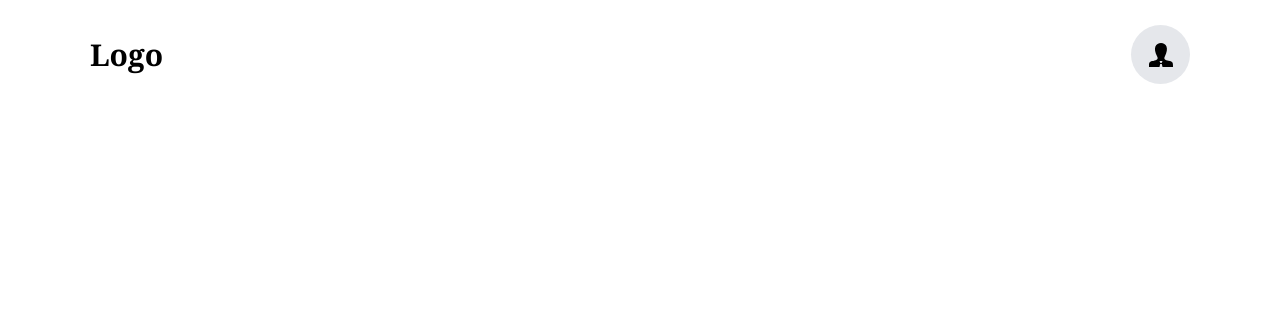
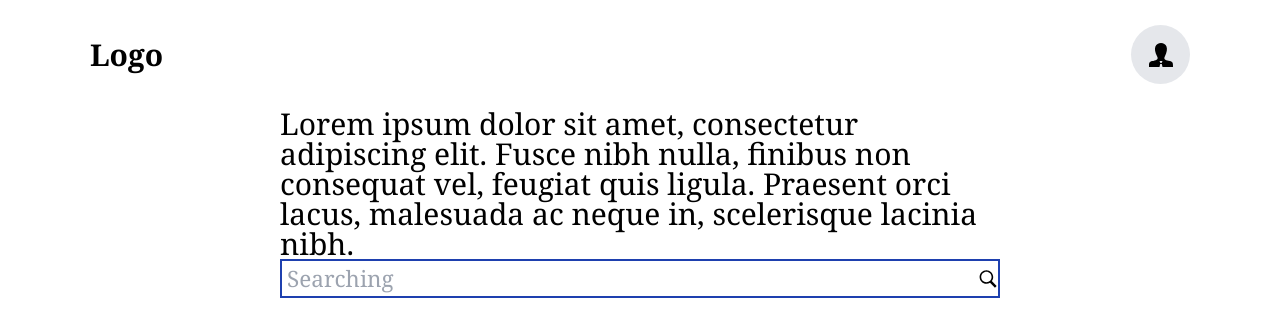
Before and after one commit to Lucaslpa/FrontendChallenge, a React (Create React App) app: page / in a window 1280 px wide. Shown: the top 336 px of the page. Built offline with nearby package versions, Linux system fonts and the light colour scheme.

Commit message:
Add Search component

```diff
--- a/src/App.js
+++ b/src/App.js
@@ -1,9 +1,22 @@
 import Menu from "./Components/Menu";
+import Search from "./Components/Search";
 
 function App() {
   return (
-    <div>
+    <div className="w-screen h-screen">
       <Menu />
+
+      <div className=" w-full  ">
+        <div className="max-w-6xl w-full mx-auto">
+          <p className="text-5xl">
+            {" "}
+            Lorem ipsum dolor sit amet, consectetur adipiscing elit. Fusce nibh
+            nulla, finibus non consequat vel, feugiat quis ligula. Praesent orci
+            lacus, malesuada ac neque in, scelerisque lacinia nibh.
+          </p>
+          <Search />
+        </div>
+      </div>
     </div>
   );
 }
--- /dev/null
+++ b/src/Components/Search/index.js
@@ -0,0 +1,18 @@
+import SearchSVG from "../../assets/search.svg";
+
+function Search() {
+  return (
+    <div className="w-full  ">
+      <div className="items-center border-2 border-blue-800 flex">
+        <input
+          type="search"
+          placeholder="Searching"
+          className="p-2 outline-none w-full text-4xl"
+        />
+        <img alt="Search" className="w-full max-w-2 " src={SearchSVG} />
+      </div>
+    </div>
+  );
+}
+
+export default Search;
--- a/src/index.js
+++ b/src/index.js
@@ -2,7 +2,6 @@ import React from 'react';
 import ReactDOM from 'react-dom';
 import './index.css';
 import App from './App';
-import reportWebVitals from './reportWebVitals';
 
 ReactDOM.render(
   <React.StrictMode>
@@ -10,8 +9,3 @@ ReactDOM.render(
   </React.StrictMode>,
   document.getElementById('root')
 );
-
-// If you want to start measuring performance in your app, pass a function
-// to log results (for example: reportWebVitals(console.log))
-// or send to an analytics endpoint. Learn more: https://bit.ly/CRA-vitals
-reportWebVitals();
--- a/src/reportWebVitals.js
+++ /dev/null
@@ -1,13 +0,0 @@
-const reportWebVitals = onPerfEntry => {
-  if (onPerfEntry && onPerfEntry instanceof Function) {
-    import('web-vitals').then(({ getCLS, getFID, getFCP, getLCP, getTTFB }) => {
-      getCLS(onPerfEntry);
-      getFID(onPerfEntry);
-      getFCP(onPerfEntry);
-      getLCP(onPerfEntry);
-      getTTFB(onPerfEntry);
-    });
-  }
-};
-
-export default reportWebVitals;
--- a/tailwind.config.js
+++ b/tailwind.config.js
@@ -2,27 +2,15 @@ module.exports = {
   purge: ["./src/**/*.{js,jsx,ts,tsx}", "./public/index.html"],
   darkMode: false, // or 'media' or 'class'
   theme: {
-    maxWidth: {
-      4: "4rem",
-      "1/2": "50%",
-      "3/4": "75%",
+    extend: {
+      maxWidth: {
+        2: "2rem",
+        4: "4rem",
+      },
+      fontSize: {
+        init: "62.5%",
+      },
     },
-    fontSize: {
-      init: "62.5%",
-      xs: ".75rem",
-      sm: ".875rem",
-      tiny: ".875rem",
-      base: "1rem",
-      lg: "1.125rem",
-      xl: "1.25rem",
-      "2xl": "1.5rem",
-      "3xl": "1.875rem",
-      "4xl": "2.25rem",
-      "5xl": "3rem",
-      "6xl": "4rem",
-      "7xl": "5rem",
-    },
-    extend: {},
   },
   variants: {
     extend: {},
```
Also changed, not shown: src/setupTests.js (deleted, +0 -5 lines), src/logo.svg (deleted), 1 other file (tests, documents, lock files or other folders).
